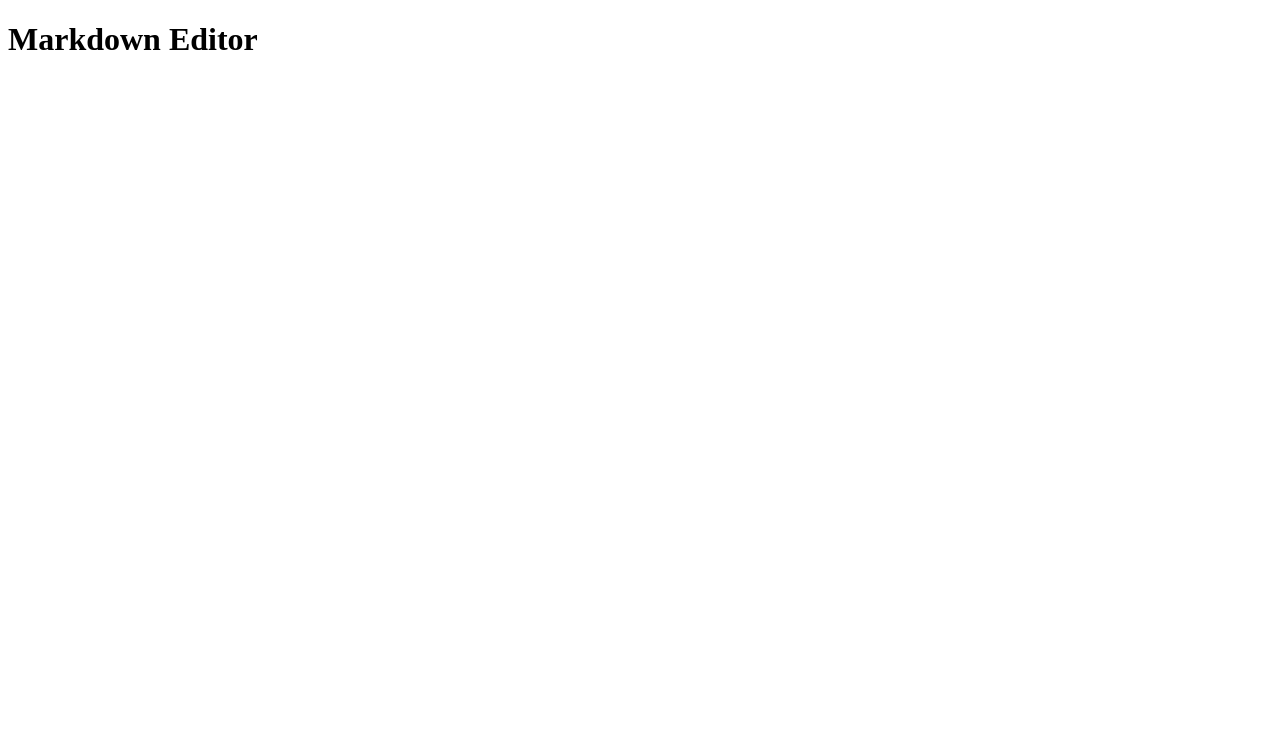
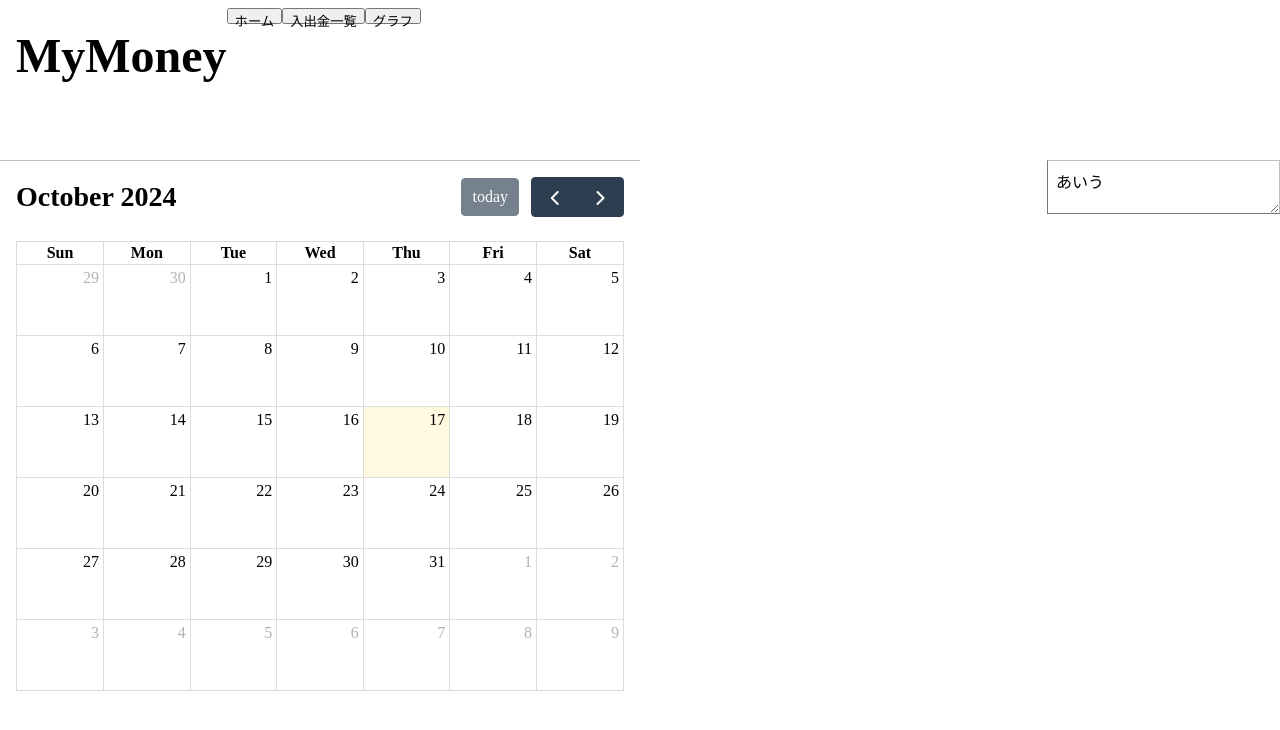
Before and after one commit to taniguchi1234/kakeibo, a React app: page / in a window 1280 px wide. Shown: the top 730 px of the page. Built offline with nearby package versions, Linux system fonts and the light colour scheme.

Commit message:
home画面新規作成

```diff
--- a/src/index.tsx
+++ b/src/index.tsx
@@ -1,6 +1,20 @@
 import * as React from 'react'
 import { render } from 'react-dom'
+import styled from 'styled-components'
+import { createGlobalStyle } from 'styled-components'
+import { Home } from './pages/home'
 
-const Main = (<h1>Markdown Editor</h1>)
+const GlobalStyle = createGlobalStyle`
+    body * {
+      box-sizing: border-box;
+    }
+  `
+
+  const Main = (
+    <>
+      <GlobalStyle />
+      <Home />
+    </>
+  )
 
 render(Main, document.getElementById('app'))
--- /dev/null
+++ b/src/pages/home.tsx
@@ -0,0 +1,68 @@
+import * as React from 'react'
+import styled from 'styled-components'
+import FullCalendar from '@fullcalendar/react';
+import dayGridPlugin from '@fullcalendar/daygrid';
+
+const Header = styled.header`
+  font-size: 1.5rem;
+  height: 2rem;
+  left: 0;
+  line-height: 2rem;
+  padding: 0.5rem 1rem;
+  position: fixed;
+  right: 0;
+  top: 0;
+  display: flex;
+`
+
+const Wrapper = styled.div`
+  bottom: 0;
+  left: 0;
+  position: fixed;
+  right: 0;
+  top: 10rem;
+`
+
+const TextArea = styled.textarea`
+  border-right: 1px solid silver;
+  border-top: 1px solid silver;
+  font-size: 1rem;
+  padding: 0.5rem;
+  position: absolute;
+  top: 0;
+  right: 0;
+`
+
+  const  Calendar= styled.div`
+    border-top: 1px solid silver;
+    bottom: 0;
+    overflow-y: scroll;
+    padding: 1rem;
+    width: 50vw;
+    top: 0;
+    left:0;
+`
+
+export const Home: React.FC = () => {
+  return (
+    <>
+      <Header>
+      <h1>MyMoney</h1>
+            <button>ホーム</button>
+            <button>入出金一覧</button>
+            <button>グラフ</button>
+
+      </Header>
+      <Wrapper>
+        <Calendar>
+          <FullCalendar plugins={[dayGridPlugin]}/>
+        </Calendar>
+        <TextArea>
+          あいう
+        </TextArea>
+      </Wrapper>
+
+
+    </>
+  )
+}
--- a/webpack.config.js
+++ b/webpack.config.js
@@ -18,5 +18,10 @@ module.exports = {
     path: path.resolve(__dirname, 'dist'),
     filename: 'index.js',
     publicPath: 'dist/',
+  },
+  devServer: {
+    publicPath: '/dist/',
+    hot: true,
+    open: true,
   }
 }
```
Also changed, not shown: package.json (+7 -2 lines), 1 other file (tests, documents, lock files or other folders).
